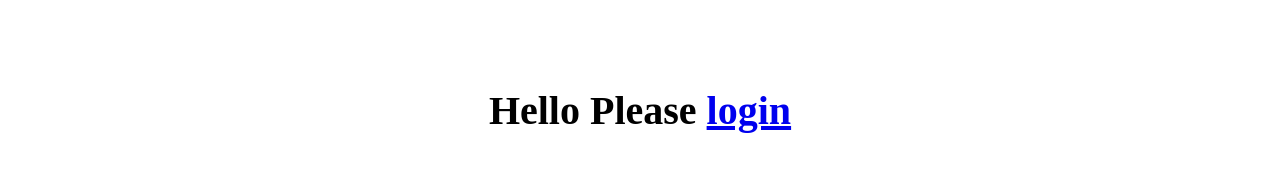
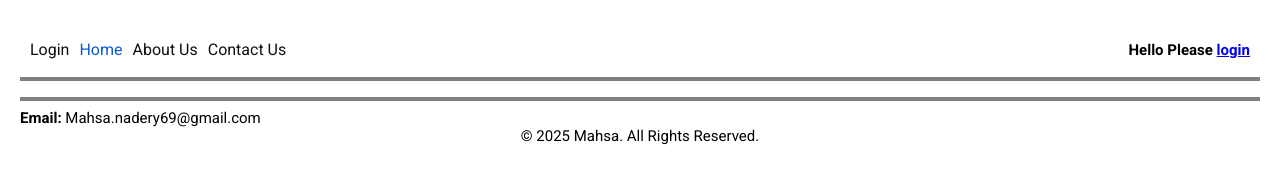
Before and after one commit to mahsa-codes/shop-website, a plain HTML site: page index.html in a window 1280 px wide. Drawn offline with Linux system fonts and the light colour scheme.

Commit message:
header & footer style added

```diff
--- a/index.html
+++ b/index.html
@@ -6,13 +6,41 @@
         <title>Home</title>
         <meta name="description" content="">
         <meta name="viewport" content="width=device-width, initial-scale=1">
-        <link rel="stylesheet" href="./style.css">
+        <link rel="stylesheet" href="./style-main.css">
         <script src="./script.js" async defer></script>
+        <link rel="preconnect" href="https://fonts.googleapis.com">
+        <link rel="preconnect" href="https://fonts.gstatic.com" crossorigin>
+        <link href="https://fonts.googleapis.com/css2?family=Roboto:ital,wght@0,100..900;1,100..900&display=swap"
+            rel="stylesheet">
     </head>
     <body>
-        <div class="logout-page">
-            <h1 id="welcome">Hello</h1>
-            <button id="logoutBtn" class="hidden">logout</button>
+        <div class="header">
+            <div class="header-nav">
+                <ul class="navbar">
+                    <li><a href="login.html">Login</a></li>
+                    <li class="active"><a href="index.html">Home</a></li>
+                    <li><a href="about.html">About Us</a></li>
+                    <li><a href="contact.html">Contact Us</a></li>
+                </ul>
+            </div>
+            <div class="header-log">
+                <div class="logout-page">
+                    <h1 id="welcome">Hello</h1>
+                    <button id="logoutBtn" class="hidden">logout</button>
+                </div>
+            </div>
         </div>
+        <div class="navbar-line">
+            <hr>
+        </div>
+        <div class="main">
+        </div>
+
+        <div class="footer">
+            <hr>
+            <p><strong>Email:</strong> Mahsa.nadery69@gmail.com</p>
+            <span><p>© 2025 Mahsa. All Rights Reserved.</p></span>
+        </div>
+
     </body>
 </html>
--- /dev/null
+++ b/style-main.css
@@ -0,0 +1,101 @@
+*:before,
+*:after {
+    box-sizing: border-box;
+}
+
+body {
+    font-family: "Roboto", sans-serif;
+    font-optical-sizing: auto;
+    font-style: normal;
+    font-variation-settings:
+        "wdth" 100;
+    display: grid;
+    grid-template-rows: 100px, 1fr , 100px;
+    margin: 30px 20px;
+}
+
+.header {
+    display: flex;
+    justify-content: space-between;
+}
+
+.header-nav {
+    display: flex;
+    flex-direction: column;
+    justify-content: flex-start;
+    margin: 0px;
+    padding: 10px 0;
+}
+
+.header-log {
+    display: flex;
+    justify-content: flex-end;
+    margin: 0px 10px;
+    padding: 0px;
+}
+
+
+.header-nav .navbar {
+    list-style: none;
+    display: flex;
+    padding: 0 10px;
+    gap: 10px;
+    margin: 0
+}
+.header-log .logout-page {
+    display: flex;
+    gap: 5px;
+    align-items: center;
+}
+.header-log .logout-page .hidden {
+    display: none;
+}
+
+.navbar .active a {
+    color: rgb(12, 90, 206);
+}
+
+.navbar a {
+    color: rgb(16, 16, 16);
+}
+
+.navbar a:link {
+    text-decoration: none;
+}
+.navbar a:hover {
+    text-decoration: underline;
+    color: rgb(12, 90, 206);
+}
+.navbar-line hr {
+    border: 2px solid gray;
+
+}
+
+.logout-page #welcome {
+    font-size: 15px;
+}
+
+#logoutBtn {
+
+    font-size: 15px;
+    padding: 5px;
+    color: white;
+    background-color: rgb(161, 4, 38);
+    border: 1px solid rgb(235, 246, 246);
+    border-radius: 5px;
+    cursor: pointer;
+}
+
+.footer p{
+    margin: 0;
+    padding: 0;
+    font-weight: 400;
+    font-size: 15px;
+}
+.footer span {
+    text-align: center;
+}
+
+.footer hr {
+    border: 2px solid gray;
+}
--- a/style.css
+++ b/style.css
@@ -4,11 +4,16 @@
 }
 
 body {
+    font-family: "Roboto", sans-serif;
+    font-optical-sizing: auto;
+    font-style: normal;
+    font-variation-settings:
+        "wdth" 100;
     text-align: center;
     margin-top: 60px;
 }
 
-.login-page, .register-page, .logout-page {
+.login-page, .register-page {
     display: flex;
     flex-direction: column;
     justify-content: center;
@@ -16,24 +21,6 @@ body {
     margin-top: 50px;
 }
 
-
-#welcome {
-    font-size: 40px;
-}
-
-.hidden {
-    display: none;
-}
-
-#logoutBtn {
-    font-size: 20px;
-    padding: 10px;
-    max-width: 300px;
-    color: white;
-    background-color: rgb(161, 4, 38);
-    border: 1px solid rgb(235, 246, 246);
-    border-radius: 5px;
-}
 
 #loginForm, #registerForm {
     margin-top: 20px;
```
Also changed, not shown: about.html (added, +51 -0 lines), contact.html (added, +51 -0 lines), login.html (+4 -0 lines), register.html (+4 -0 lines).
